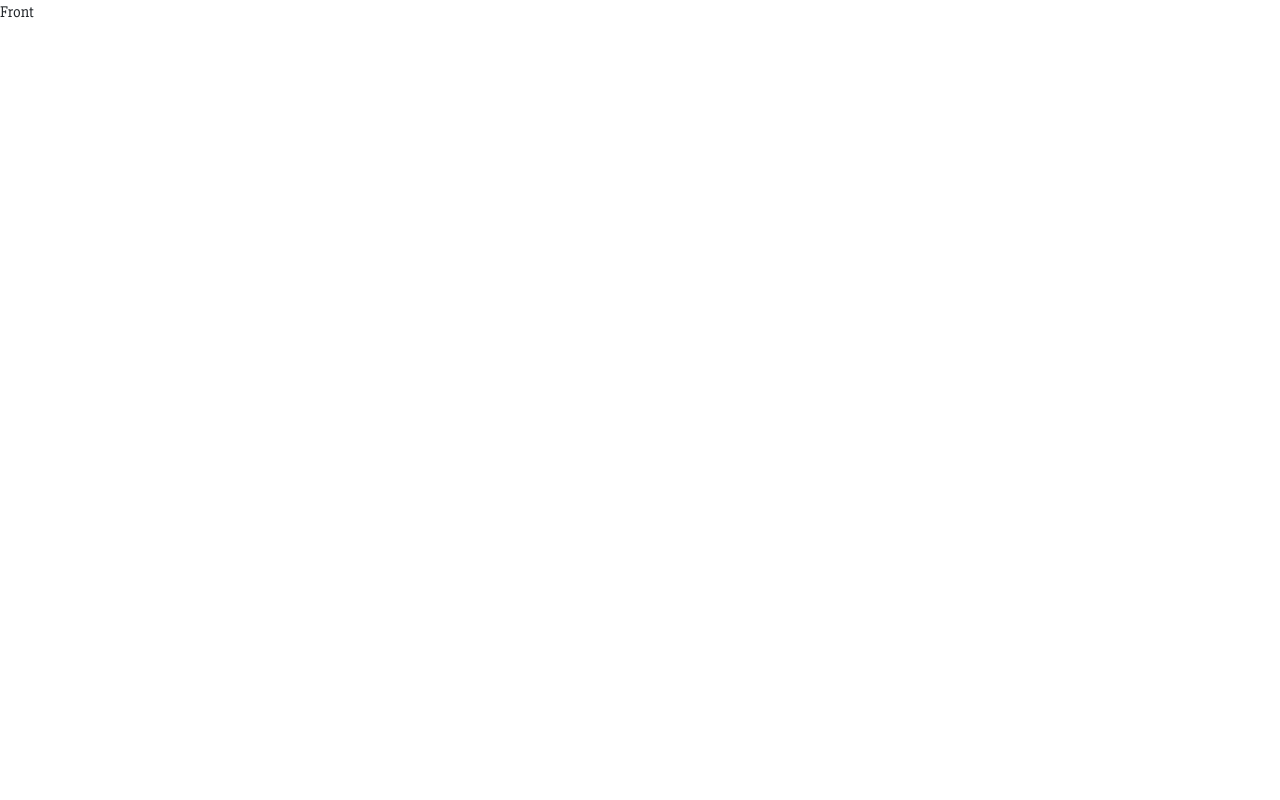
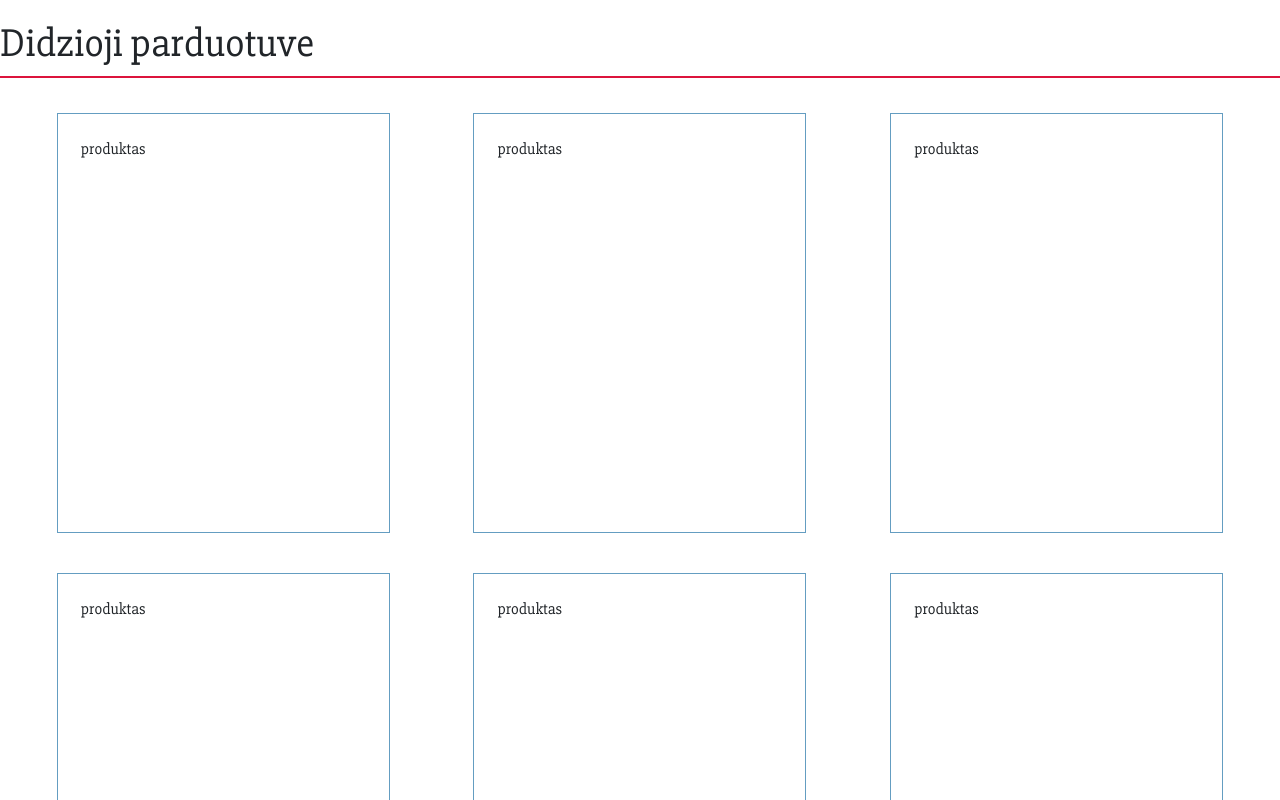
Before and after one commit to brokenfingers/bit_react_shop, a React (Create React App) app in the folder my-app/: page / in a window 1280 px wide. Shown: the top 800 px of the page. Built offline with nearby package versions, Linux system fonts and the light colour scheme.

Commit message:
front css init

```diff
--- a/my-app/src/App.css
+++ b/my-app/src/App.css
@@ -9,39 +9,3 @@ body * {
 .App {
   text-align: center;
 }
-
-.App-logo {
-  height: 40vmin;
-  pointer-events: none;
-}
-
-@media (prefers-reduced-motion: no-preference) {
-  .App-logo {
-    animation: App-logo-spin infinite 20s linear;
-  }
-}
-
-.App-header {
-  background-color: #282c34;
-  min-height: 100vh;
-  display: flex;
-  flex-direction: column;
-  align-items: center;
-  justify-content: center;
-  font-size: calc(10px + 2vmin);
-  color: white;
-}
-
-.App-link {
-  color: #61dafb;
-}
-
-@keyframes App-logo-spin {
-  from {
-    transform: rotate(0deg);
-  }
-
-  to {
-    transform: rotate(360deg);
-  }
-}
--- a/my-app/src/Components/front/Front.jsx
+++ b/my-app/src/Components/front/Front.jsx
@@ -1,8 +1,15 @@
+import TopBar from "./TopBar";
+import '../../front.scss'
+import Products from "./Products";
+
 // import '../../bootstrap.css';
 function Front() {
   return (
-    <div>
-        Front
+    <div id='shop'>
+      <div className="shop-holder">
+        <TopBar></TopBar>
+        <Products></Products>
+      </div>
     </div>
   );
 }
--- /dev/null
+++ b/my-app/src/Components/front/Product.jsx
@@ -0,0 +1,11 @@
+function Product() {
+
+    return (
+
+        <div className='product'>
+            produktas
+        </div>
+
+    )
+}
+export default Product
--- /dev/null
+++ b/my-app/src/Components/front/Products.jsx
@@ -0,0 +1,18 @@
+import Product from "./Product"
+
+function Products() {
+
+    return (
+
+        <div className='products'>
+            <Product></Product>
+            <Product></Product>
+            <Product></Product>
+            <Product></Product>
+            <Product></Product>
+            <Product></Product>
+        </div>
+
+    )
+}
+export default Products
--- /dev/null
+++ b/my-app/src/Components/front/TopBar.jsx
@@ -0,0 +1,23 @@
+function TopBar() {
+
+    return (
+
+        <div className='top-menu'>
+            <div className='top-menu_left'>
+
+
+                <h1>Didzioji parduotuve</h1>
+            </div>
+            <div className='top-menu_center'>
+
+
+            </div>
+            <div className='top-menu_right'>
+
+
+            </div>
+        </div>
+
+    )
+}
+export default TopBar
--- a/my-app/src/back.scss
+++ b/my-app/src/back.scss
@@ -113,9 +113,10 @@
         &_image {
             display: flex;
             // justify-content: center;
-            width: 100%;
+            max-width: 200px;
             object-fit: cover;
-            height: 200px
+            height: 200px;
+            padding: 1rem
         }
 
         &_title {
--- /dev/null
+++ b/my-app/src/front.scss
@@ -0,0 +1,49 @@
+#shop {
+    width: 100%;
+    display: flex;
+
+    justify-content: flex-start;
+    align-items: center;
+
+    .shop-holder {
+        width: 100%;
+        display: flex;
+        max-width: 2000px;
+        flex-direction: column;
+        justify-content: space-evenly;
+        align-items: flex-start;
+
+        .top-menu {
+            padding-top: 20px;
+
+            width: 100%;
+
+            &_left {}
+
+            &_center {}
+
+            &_right {}
+
+            border-bottom: 2px solid crimson;
+
+        }
+
+        .products {
+            border-bottom: 2px solid crimson;
+            padding: 15px;
+            display: flex;
+            flex-wrap: wrap;
+            justify-content: space-around;
+
+            .product {
+                margin: 20px;
+                padding: 23px;
+                width: 333px;
+                height: 420px;
+                border: solid 1px rgb(100, 157, 193);
+
+            }
+        }
+
+    }
+}
```
